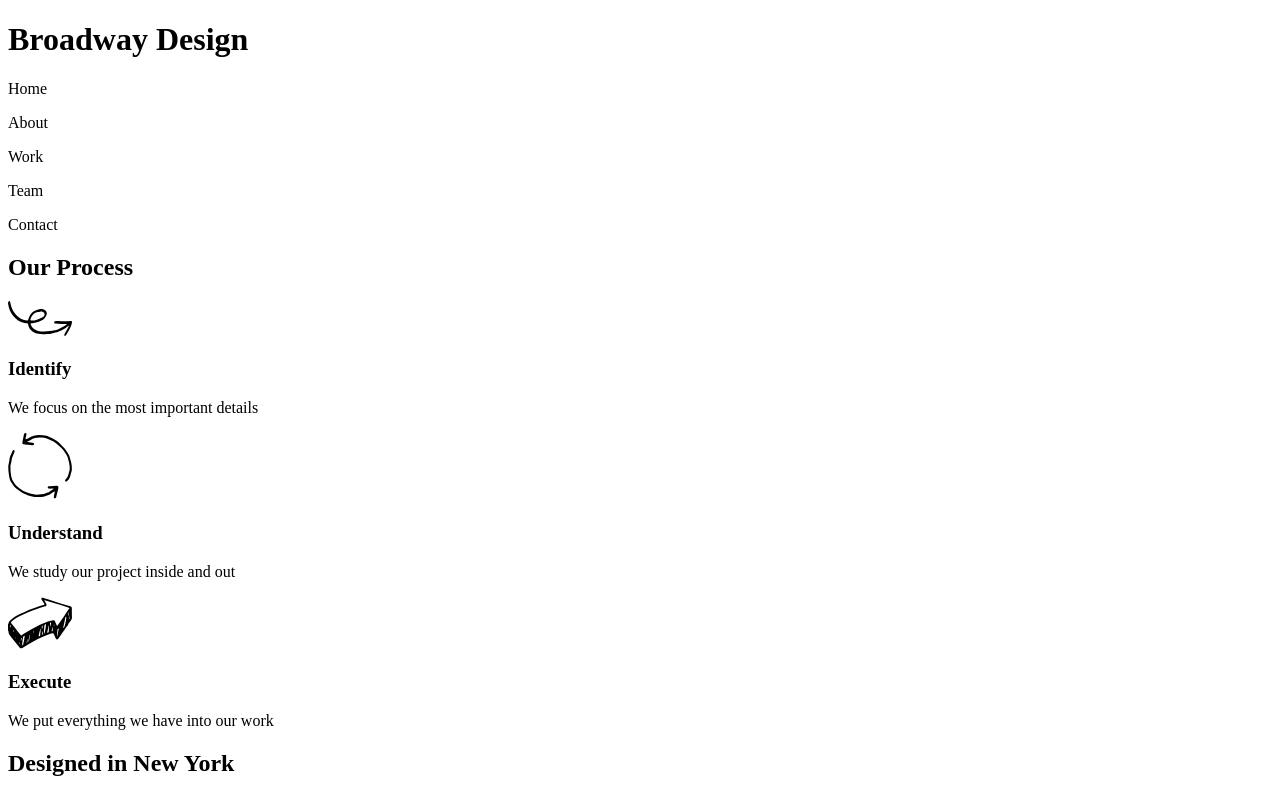
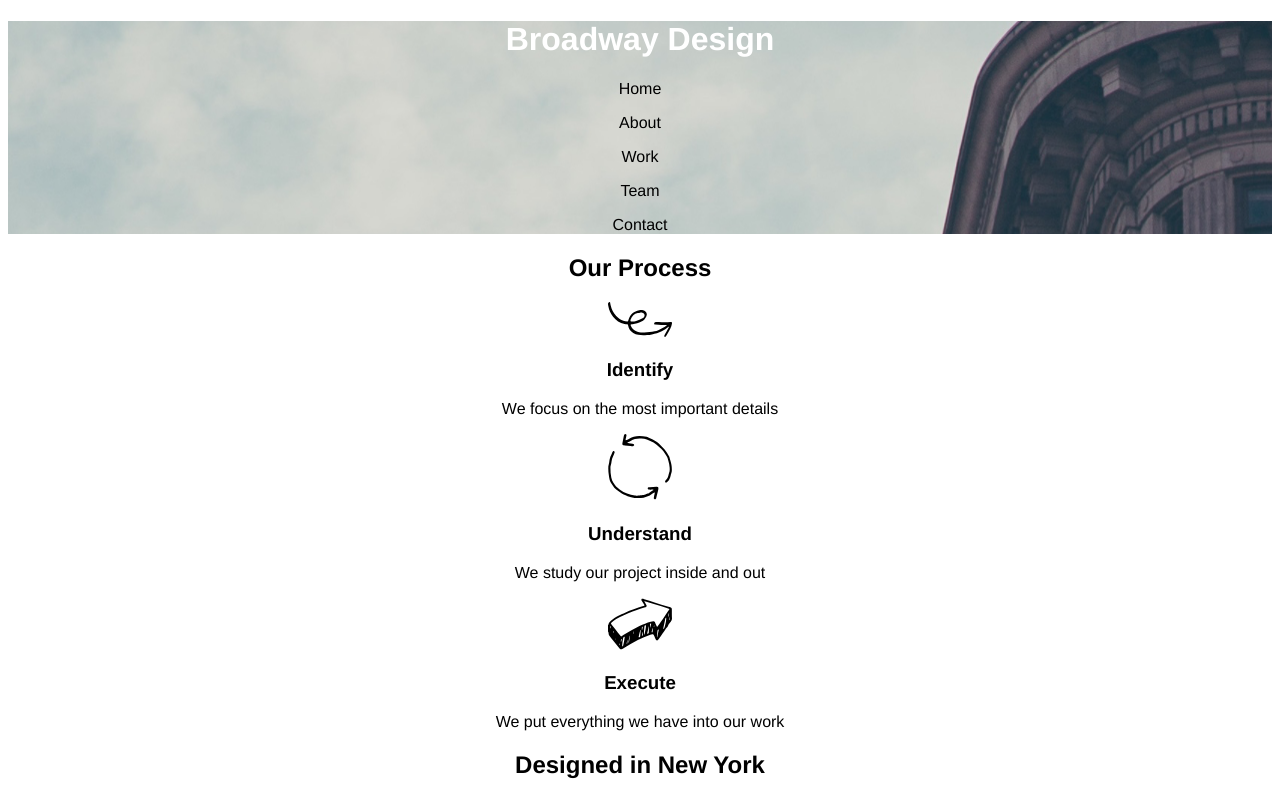
Before and after one commit to alaina13/broadway, a plain HTML site: page index.html in a window 1280 px wide. Shown: the top 794 px of the page. Drawn offline with Linux system fonts and the light colour scheme.

Commit message:
Add initial css to body, header, and h1. Fix stylesheet HTML

```diff
--- a/index.html
+++ b/index.html
@@ -2,7 +2,7 @@
 <html>
   <head>
     <meta charset="utf-8">
-    <link href="resources/css/style.css" type="text/css" rel="stylsheet">
+    <link href="resources/css/style.css" type="text/css" rel="stylesheet">
     <title>Broadway</title>
   </head>
   <body>
--- a/resources/css/style.css
+++ b/resources/css/style.css
@@ -0,0 +1,10 @@
+body {
+  font-family: Helvetica, sans-serif;
+  text-align: center;
+}
+#header {
+  background-image: url('../the-flatiron-building.png');
+}
+h1 {
+  color: white;
+}
```
